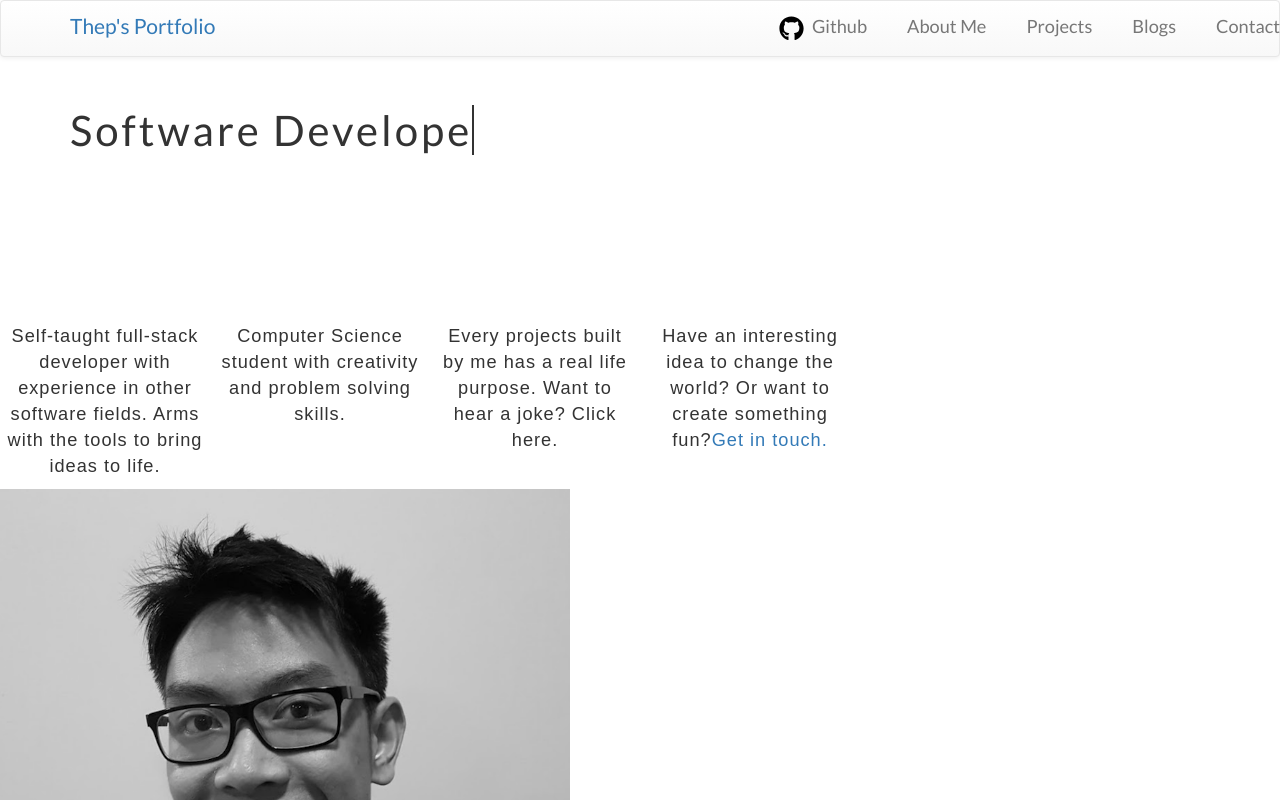
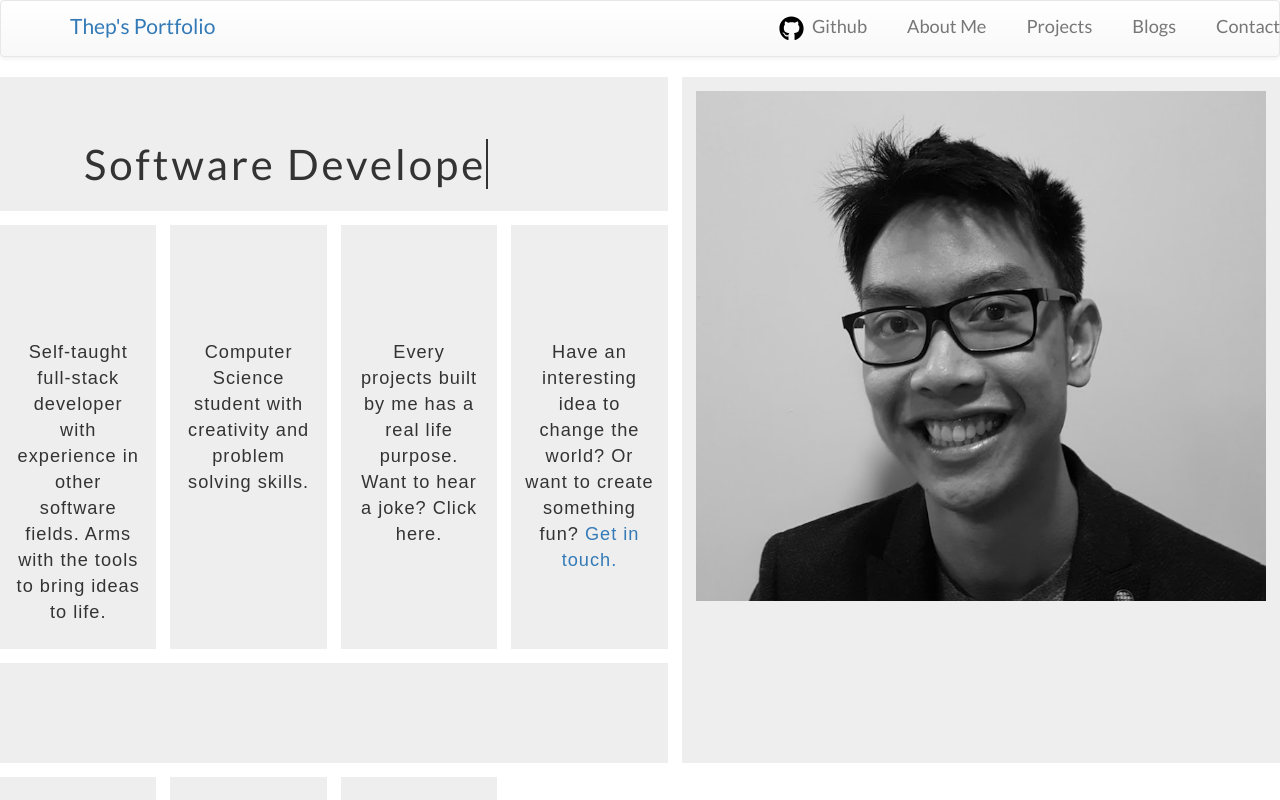
Before and after one commit to Thepnathi/Personal-Portfolio, a React (Create React App) app: page / in a window 1280 px wide. Shown: the top 800 px of the page. Built offline with nearby package versions, Linux system fonts and the light colour scheme.

Commit message:
added footer component

```diff
--- a/src/components/about-me.css
+++ b/src/components/about-me.css
@@ -23,9 +23,8 @@ h2 {
 
 .technologies-icon-stacks {
  display: grid;
- grid-template-columns: repeat(5, 1fr);
+ grid-template-columns: 1fr 1fr 1fr 1fr 1fr;
  grid-gap: 1em;
- object-fit: cover;
  margin-top: 3em;
 }
 
@@ -33,23 +32,3 @@ h2 {
   height: 100%;
   width: 100%;
 }
-
-.react {
-  width: 150px;
-}
-
-.node {
-  width: 200px;
-}
-
-.mongodb {
-  width: 100px;
-}
-
-.java {
-  width: 100px;
-}
-
-.android {
-  width: 80px;
-}
--- a/src/components/about-me.js
+++ b/src/components/about-me.js
@@ -9,8 +9,9 @@ export default class AboutMe extends Component {
           <div>
             <h2>Technologies and Skills</h2>
               <p>Web Development: Javascript, ES5, ES6, React, Redux, Node, Express, MongoDB, Oranges</p>
-              <p>I also have experiences programming in the following languages:</p>
-              <p>Android Development, Java, Haskell, C++</p>
+              <p>Git, Android Development, Java, Haskell, C++</p>
+              <p>OS: MacOS, Windows, Linux</p>
+
               <div className="technologies-icon-stacks">
                 <div><img src="../assets/react-logo.png" className="logo react"/></div>
                 <div><img src="../assets/node-logo.png" className="logo node"/></div>
@@ -18,6 +19,7 @@ export default class AboutMe extends Component {
                 <div><img src="../assets/java-logo.png" className="logo java"/></div>
                 <div><img src="../assets/android-logo.png" className="logo android"/></div>
               </div>
+
           </div>
 
           <div>
--- /dev/null
+++ b/src/components/footer.js
@@ -0,0 +1,12 @@
+import React, { Component } from 'react';
+import { Link } from 'react-router-dom';
+
+export default class MyFooter extends Component {
+  render() {
+    return (
+      <div>
+        fffsfsf
+      </div>
+    )
+  }
+}
--- a/src/components/home.css
+++ b/src/components/home.css
@@ -1,10 +1,33 @@
 /* section about myself */
 .introduction {
+  display: grid;
+  grid-template-columns: 1fr 1fr 1fr 1fr 1fr;
+  grid-auto-rows: minmax(100px, auto);
+  grid-gap: 1em;
   text-align: center;
-  display: flex;
-  flex-direction: row;
-  flex-wrap: wrap;
-  align-items: stretch;
+}
+
+.introduction > div {
+  /* enable backgroudn to see the grid columns */
+  background: #eee;
+  padding: 1em;
+}
+
+.box1 {
+  grid-column: 1/5;
+}
+
+.box2 {
+  grid-column: 5/6;
+  grid-row: 1/4;
+}
+
+.box7 {
+  grid-column: 1/5;
+}
+
+.intro-parts {
+  margin-top: 100px;
 }
 
 .animated-title {
@@ -13,21 +36,14 @@
   text-align: left;
 }
 
-.intro-parts {
-  margin-left: 5px;
-  margin-top: 150px;
-  width: 200px;
-  margin-right: 10px;
-}
-
 .profile-image {
-  height: 510px !important;
+  height: 510px;
+  /* height: 510px !important; */
 }
 
 
 h1 {
   font-family: 'Lato', sans-serif;
-  margin-bottom: 20px;
   letter-spacing: 3px;
   text-align: center;
   font-size: 3em;
--- a/src/components/home.js
+++ b/src/components/home.js
@@ -1,24 +1,27 @@
 import React, { Component } from 'react';
 import { Grid, Row, Col, Image } from 'react-bootstrap';
 import { Link } from 'react-router-dom';
+import MyFooter from './footer';
 import './home.css';
 
 export default class Home extends Component {
   render() {
     return (
       <div>
-        <div className="top">
-          <h1 className="animated-title">Welcome Back.</h1>
-            <div className="introduction">
-                  <p className="intro-parts">Self-taught full-stack developer with experience in other software fields. Arms with the tools to bring ideas to life.</p>
-                  <p className="intro-parts">Computer Science student with creativity and problem solving skills.</p>
-                  <p className="intro-parts">Every projects built by me has a real life purpose. Want to hear a joke? Click here.</p>
-                  <p className="intro-parts">Have an interesting idea to change the world? Or want to create something fun?
-                    <a componentClass={Link} href="/contacts" to="/contact">Get in touch.</a></p>
-                    <img className="intro-parts" className="profile-image" src="../assets/profile-pic.png"  href="somepage"/>
-            </div>
-        </div>
-
+          <div className="introduction">
+            <div className="box1"><h1 className="animated-title">Welcome Back.</h1></div>
+            <div className="box2"><img className="intro-parts" className="profile-image" src="../assets/profile-pic.png"  href="somepage"/></div>
+            <div className="box3"><p className="intro-parts">Self-taught full-stack developer
+               with experience in other software fields. Arms with the tools to bring ideas to life.</p></div>
+            <div className="box4"><p className="intro-parts">Computer Science student with creativity and problem solving skills.</p></div>
+            <div className="box5"><p className="intro-parts">Every projects built by me has a real life purpose. Want to hear a joke? Click here.</p></div>
+            <div className="box6"><p className="intro-parts">Have an interesting idea to change the world? Or want to create something fun?
+              <a componentClass={Link} href="/contacts" to="/contact"> Get in touch.</a></p></div>
+            <div className="box7"></div>
+            <div className="box4"></div>
+            <div className="box4"></div>
+            <div className="box4"></div>
+          </div>
     </div>
     )
   }
```
Also changed, not shown: 1 other file (tests, documents, lock files or other folders).
